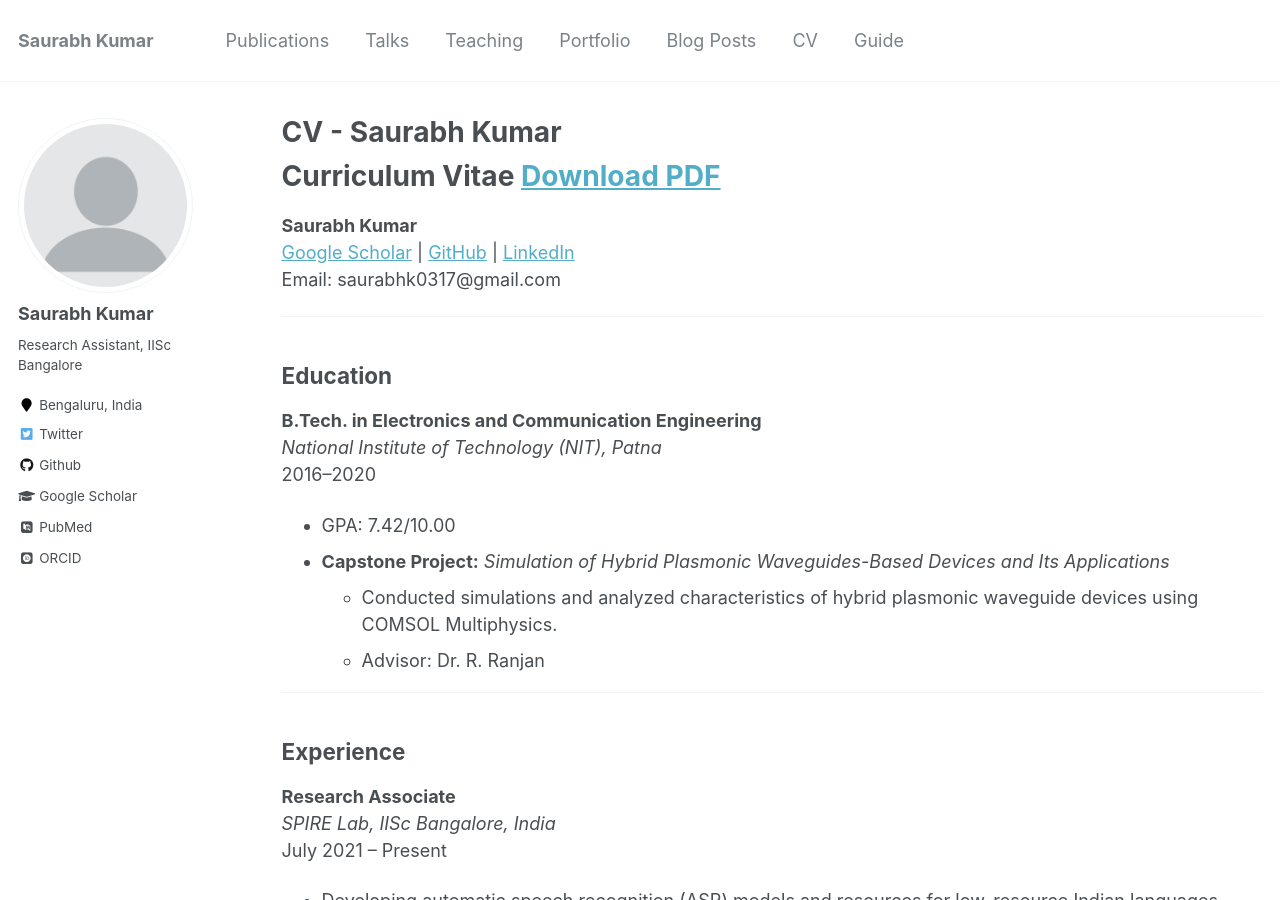
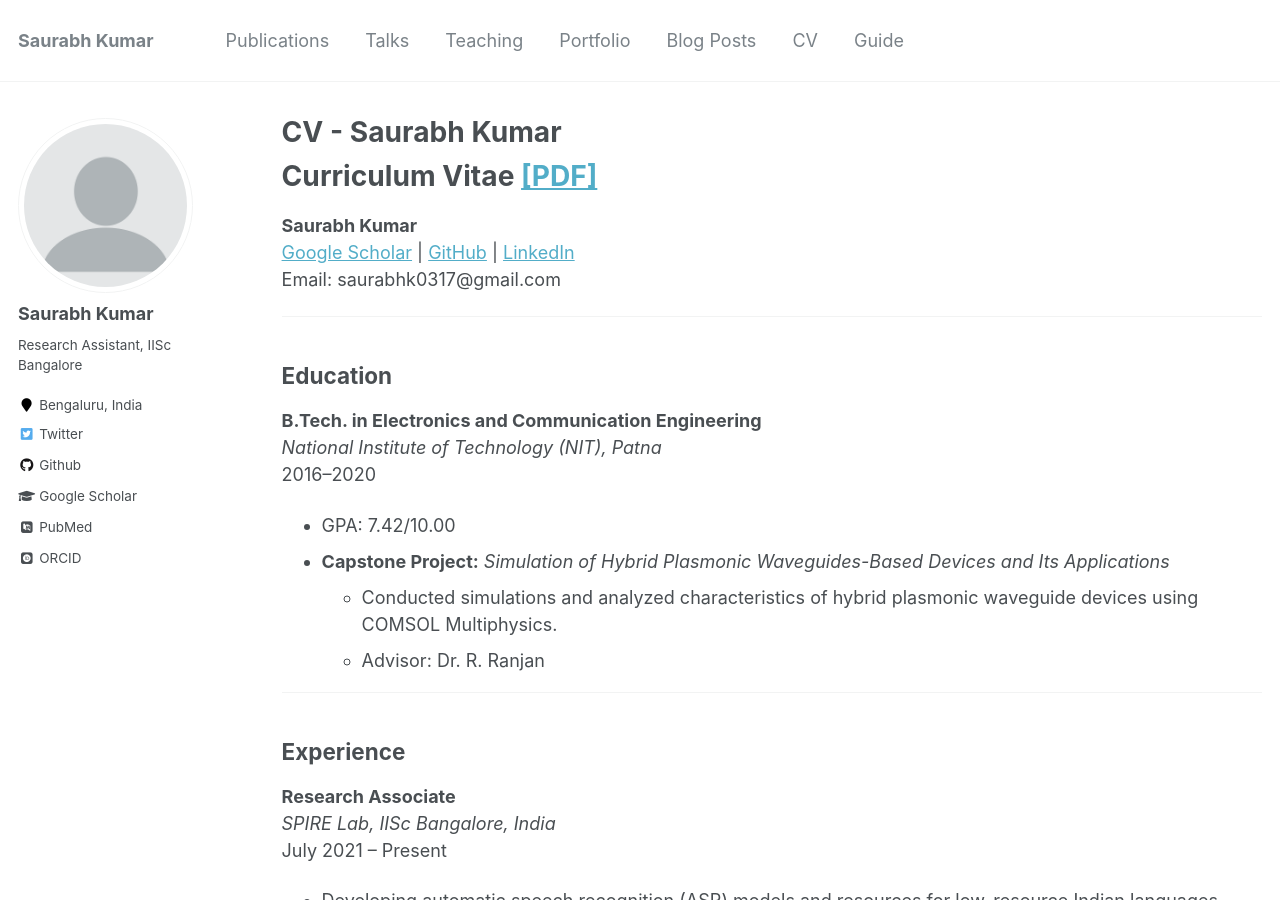
Before and after one commit to saurabhk0317/saurabhk0317.github.io, a Jekyll site: the page built from _pages/cv.md, in a window 1280 px wide and 900 px high. Built offline with Jekyll 4.4.1, drawn with Linux system fonts in a browser that asks for light colours; some web fonts are replaced.

Commit message:
_pages/cv.md

```diff
--- a/_pages/cv.md
+++ b/_pages/cv.md
@@ -7,7 +7,7 @@ redirect_from:
   - /resume
 ---
 
-# Curriculum Vitae [Download PDF](https://github.com/saurabhk0317/saurabhk0317.github.io/blob/main/files/Saurabh_Kumar_CV.pdf)
+# Curriculum Vitae [[PDF]](https://github.com/saurabhk0317/saurabhk0317.github.io/blob/main/files/Saurabh_Kumar_CV.pdf)
 **Saurabh Kumar**
 [Google Scholar](https://tinyurl.com/4pyub4pd) | [GitHub](https://github.com/saurabhk0317) | [LinkedIn](https://www.linkedin.com/in/saurabhk0317)
 Email: saurabhk0317@gmail.com
```
